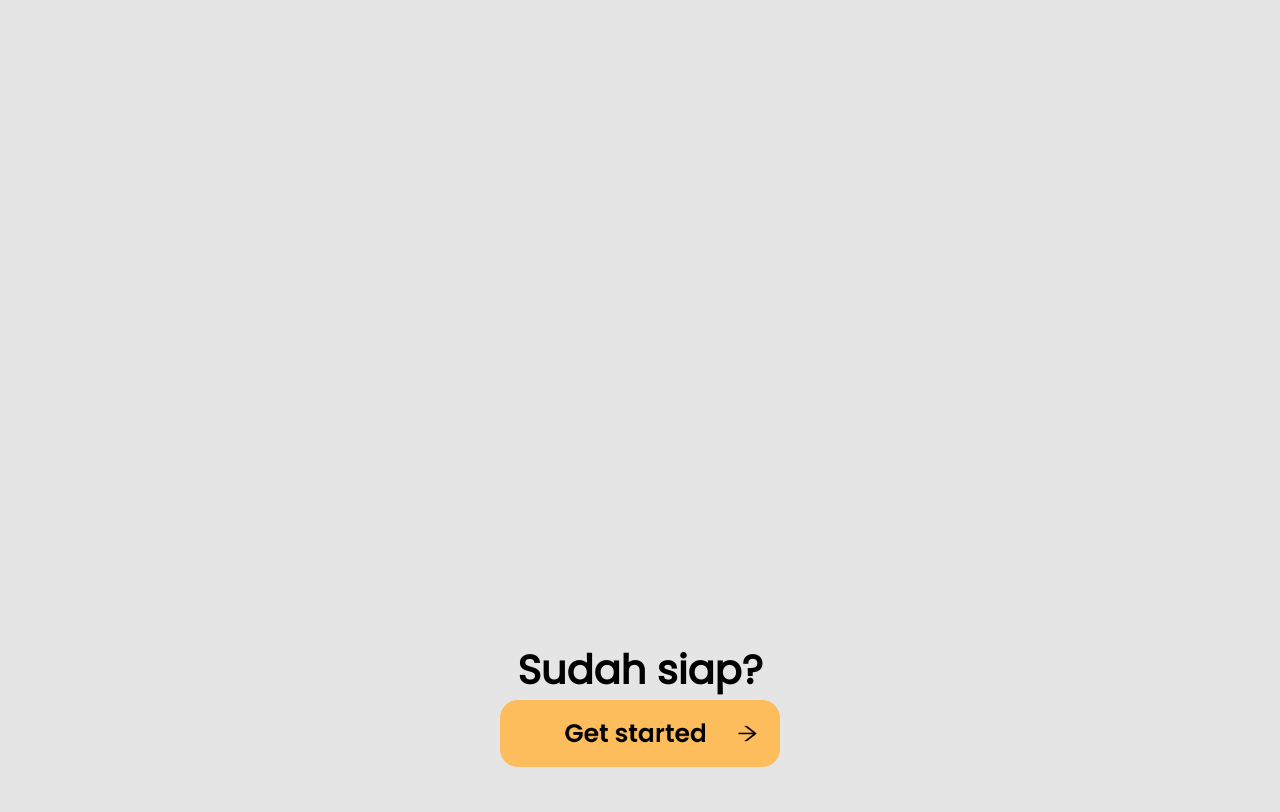
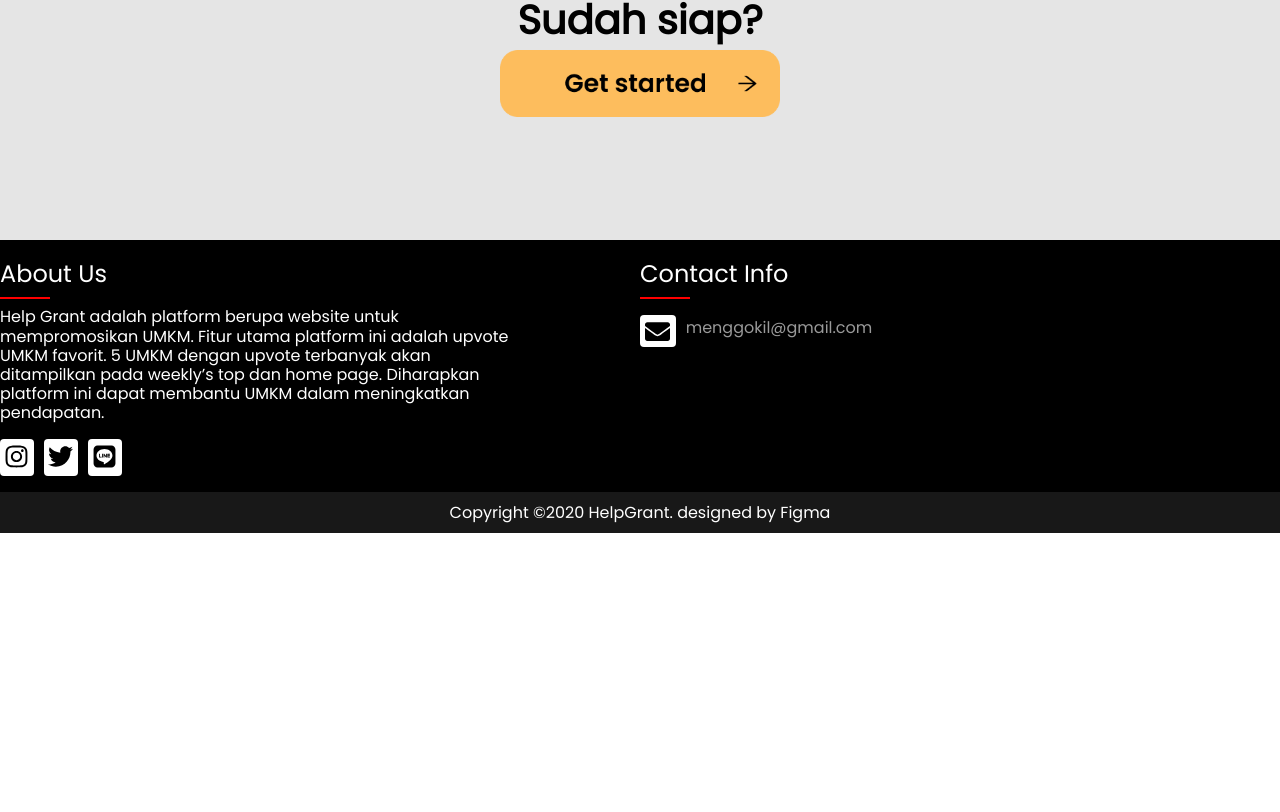
Before and after one commit to adityarip/Milestone02_K26, a React (Create React App) app in the folder src/: page / in a window 1280 px wide. Shown: the part 1928-2740 px from the top of the page. After the commit the page ends 2461 px from the top, so only its background shows below. Built offline with nearby package versions, Linux system fonts and the light colour scheme.

Commit message:
perbaikan
perbaiki footer dan UMKM agar sesuai dengan ukuran page

```diff
--- a/src/src/components/LandingComponents/BottomFooter.jsx
+++ b/src/src/components/LandingComponents/BottomFooter.jsx
@@ -13,7 +13,7 @@ const Footer = styled.div`
   display: flex;
   justify-content: flex-end;
   align-items: center;
-  min-height: 100vh;
+  min-height: 50vh;
   flex-direction: column;
 `
 const Image = styled.div`
--- a/src/src/components/LandingComponents/UMKM.jsx
+++ b/src/src/components/LandingComponents/UMKM.jsx
@@ -12,7 +12,7 @@ const Wrapper = styled.section`
     display: block;
     top: 2640px;
     left: 0px;
-    height: 1800px;
+    height: 1150px;
     width: 1050px;
     overflow: hidden;
     padding: 1.5rem;
```
